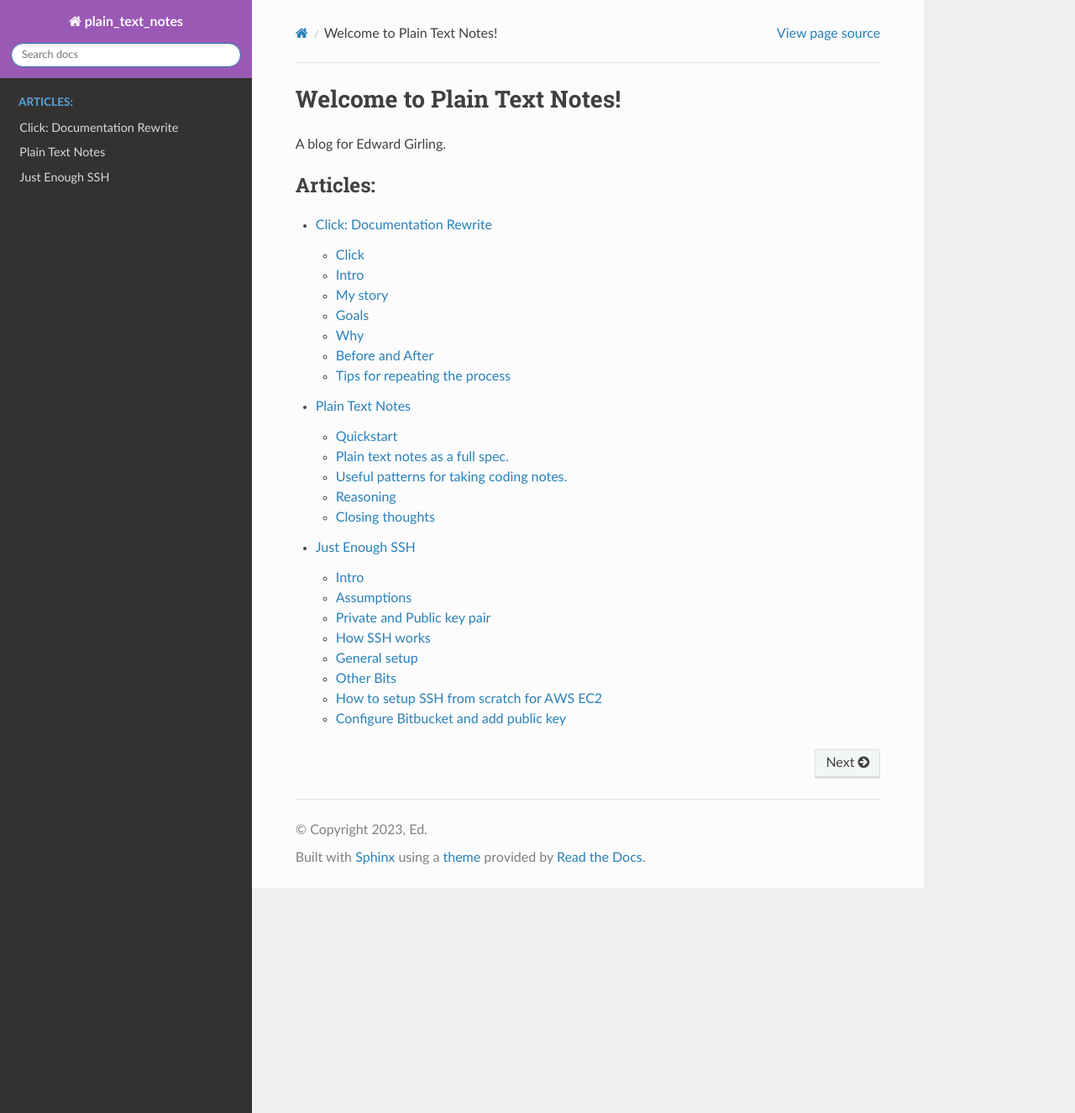
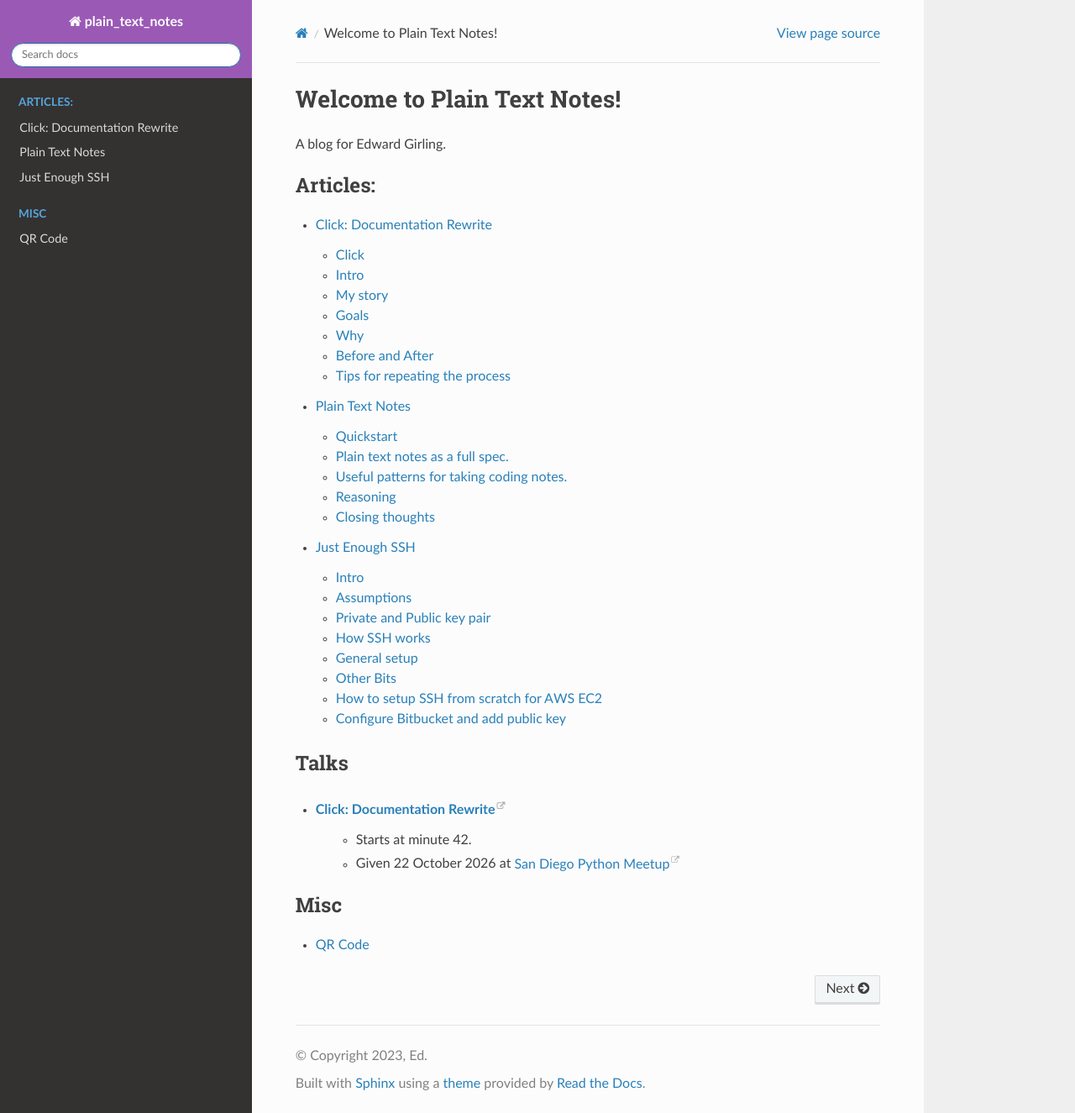
Before and after one commit to Rowlando13/plain-text-notes, a Sphinx documentation site: the page built from docs/index.rst, in a window 1280 px wide and 1325 px high. Shown: the whole window at 84% size. Built offline with Sphinx 7.4.7 and the Read the Docs theme 3.1.0, drawn with Linux system fonts in a browser that asks for light colours.

Commit message:
Add talks sections and qr code.

```diff
--- a/docs/index.rst
+++ b/docs/index.rst
@@ -13,3 +13,15 @@ A blog for Edward Girling.
 
    general/plain_text_notes
    general/just_enough_ssh.md
+
+Talks
+------
+
+* `Click: Documentation Rewrite <https://www.youtube.com/watch?v=4aAf904Fbvg>`__
+   * Starts at minute 42.
+   * Given 22 October 2026 at `San Diego Python Meetup <https://www.sandiegopython.org/>`__
+
+.. toctree::
+   :caption: Misc
+
+   talks/qr_code.md
--- /dev/null
+++ b/docs/talks/qr_code.md
@@ -0,0 +1,3 @@
+# QR Code
+
+![qr_code](../_static/qrcode.png)
```
Also changed, not shown: docs/click/click_docs_rewrite.md (+2 -1 lines), docs/_static/qrcode.png (added).
